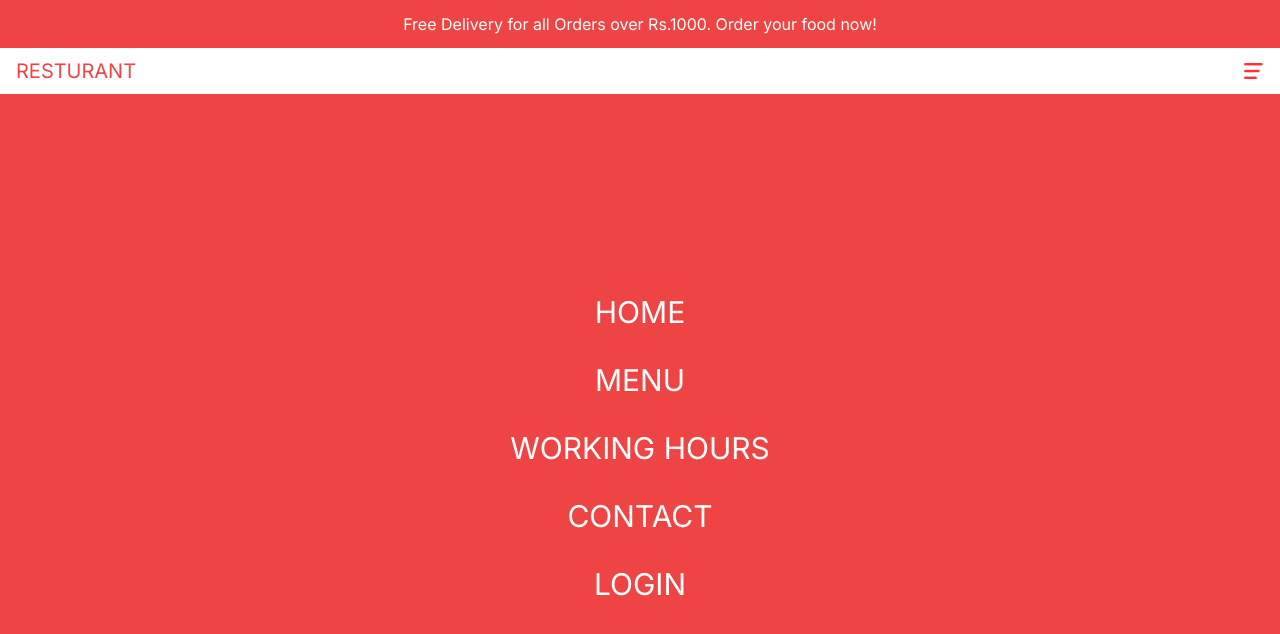
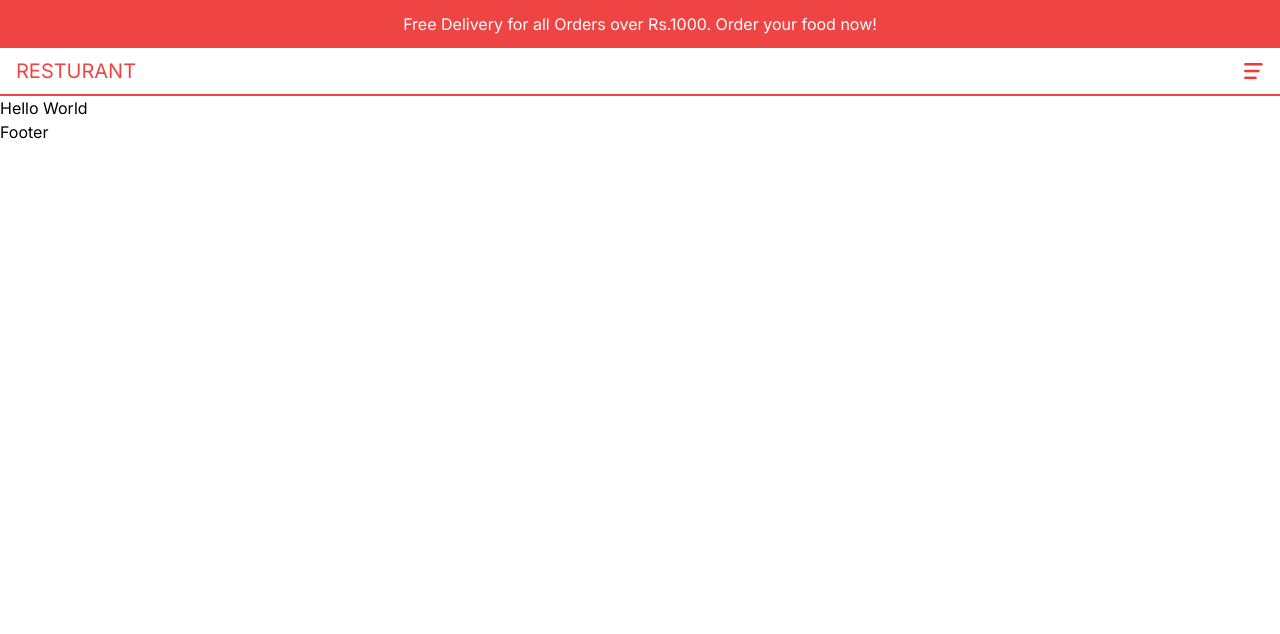
Before and after one commit to Skyknew/resturant, a Next.js app: page / in a window 1280 px wide. Shown: the top 634 px of the page. Built offline with nearby package versions, Linux system fonts and the light colour scheme.

Commit message:
Upgraded links , added cartIcon

```diff
--- a/src/components/Menu.tsx
+++ b/src/components/Menu.tsx
@@ -3,6 +3,7 @@
 import Image from 'next/image'
 import Link from 'next/link';
 import React, { useState } from 'react'
+import CartIcon from './CartIcon';
 
 const links = [
   { id:1, title: "Home", url:"/"},
@@ -24,19 +25,25 @@ const Menu = () => {
       )}
 
       {/* ADDING LINKS */}
+
+      { open && (
         <div className="bg-red-500 text-white absolute left-0 top-24 w-full h-[calc(100vh-6rem)] flex flex-col gap-8 items-center justify-center text-3xl z-10">
           {links.map((item) => (
-          <Link href={item.url} key={item.id}> {item.title} </Link>
+            <Link href={item.url} key={item.id} onClick={()=>setOpen(false)} > {item.title} </Link>
           ))}
           {/* ADDING Login LINKS */}
 
             {!user ? (
-          <Link href="/login">Login</Link>
+              <Link href="/login" onClick={()=>setOpen(false)} >Login</Link>
             ) : (
-          <Link href="/orders">Orders</Link>
+              <Link href="/orders" onClick={()=>setOpen(false)} >Orders</Link>
             )}
+            <Link href="/cart" onClick={()=>setOpen(false)} >
+              <CartIcon/>
+            </Link>
 
         </div>
+      )}
     </div>
   );
 };
```
Lines whose indentation alone changed are shown as unchanged.
